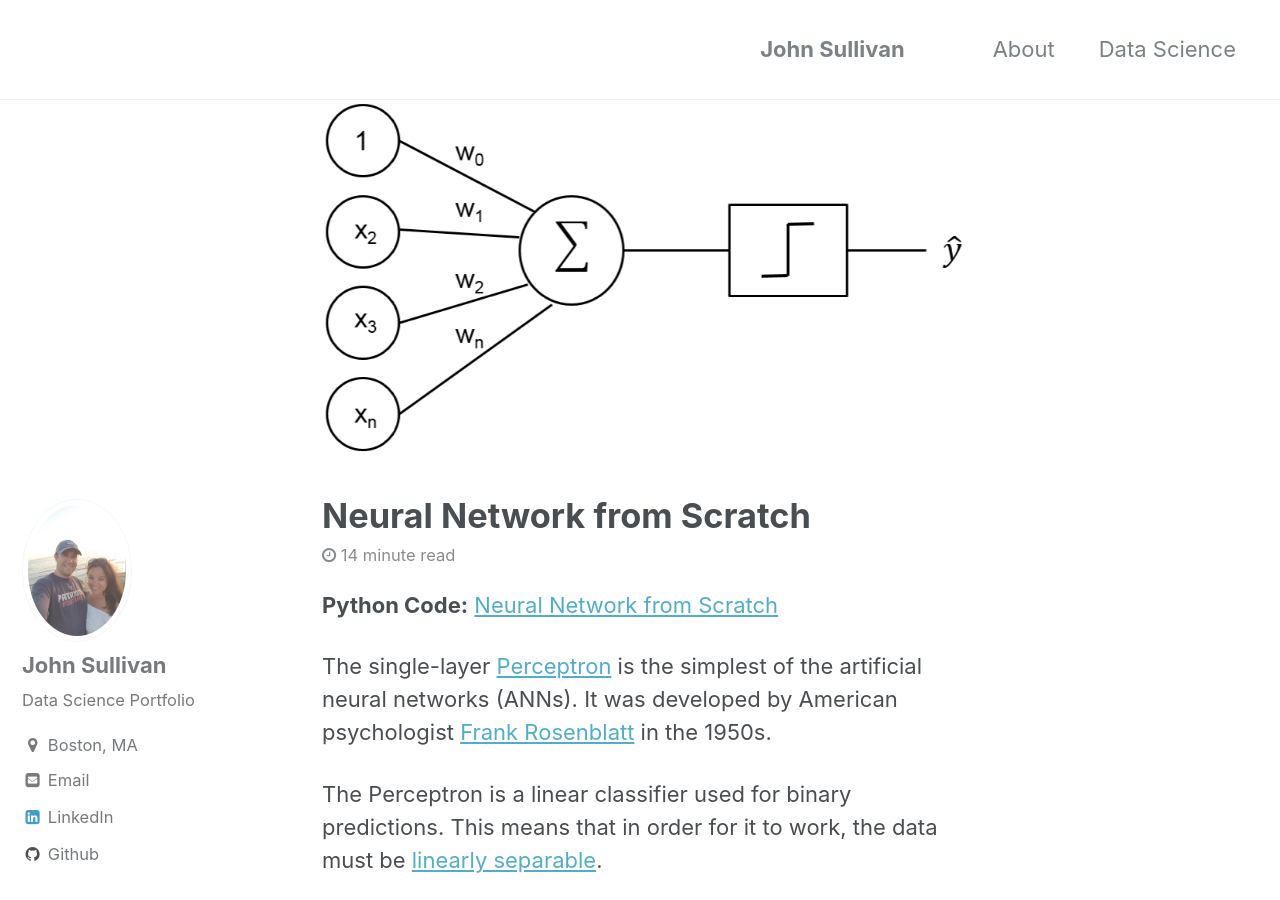
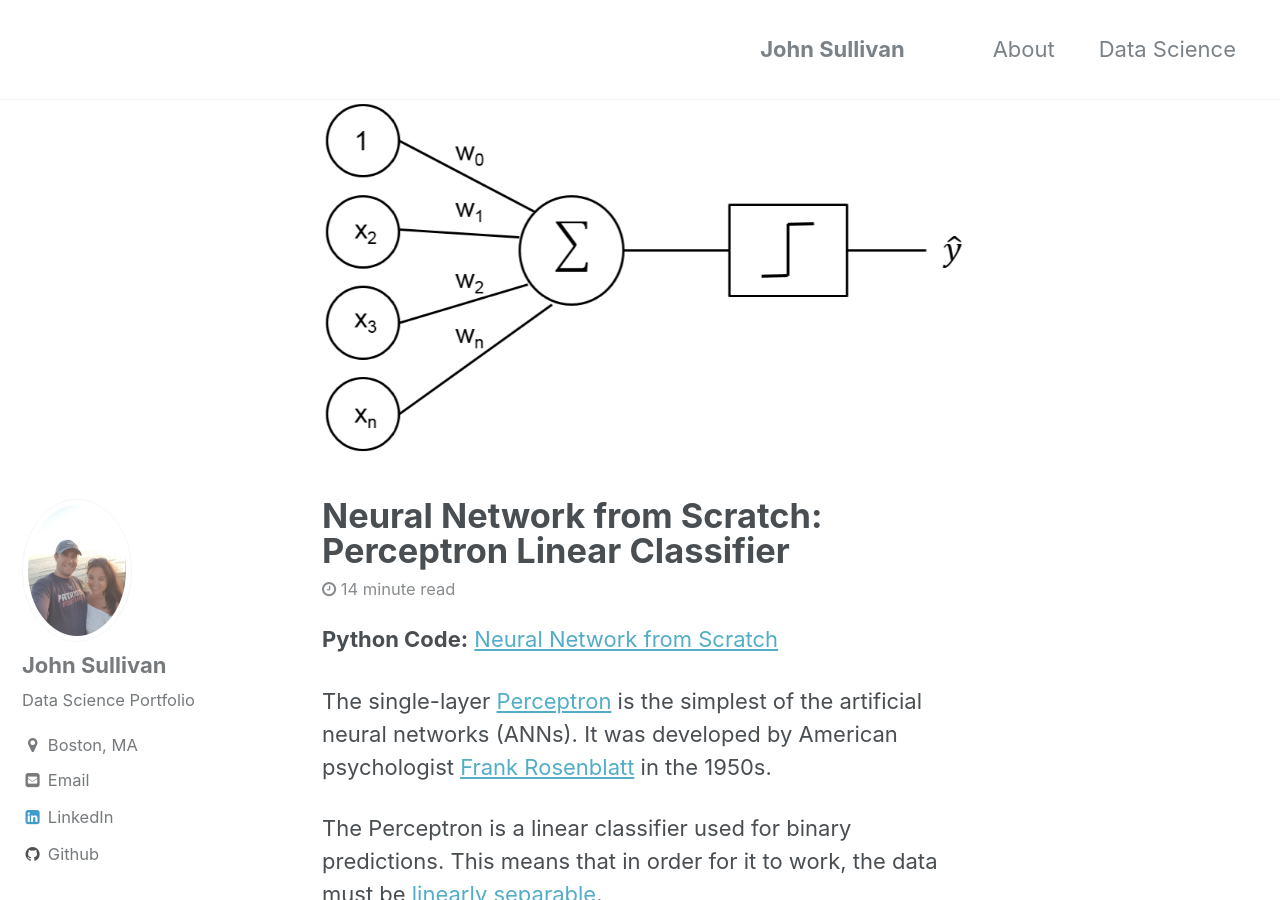
Before and after one commit to jtsulliv/jtsulliv.github.io, a Jekyll site: the page built from _posts/2017-08-16-perceptron.md, in a window 1280 px wide and 900 px high. Built offline with Jekyll 4.4.1, drawn with Linux system fonts in a browser that asks for light colours; formulas are drawn with MathJax 3; comment, search, counter and statistics services are not loaded.

Commit message:
Update 2017-08-16-perceptron.md

```diff
--- a/_posts/2017-08-16-perceptron.md
+++ b/_posts/2017-08-16-perceptron.md
@@ -1,5 +1,5 @@
 ---
-title:  "Neural Network from Scratch"
+title:  "Neural Network from Scratch: Perceptron Linear Classifier"
 date:   2017-08-16
 tags: [neural networks, machine learning, mathematics]
 
```
